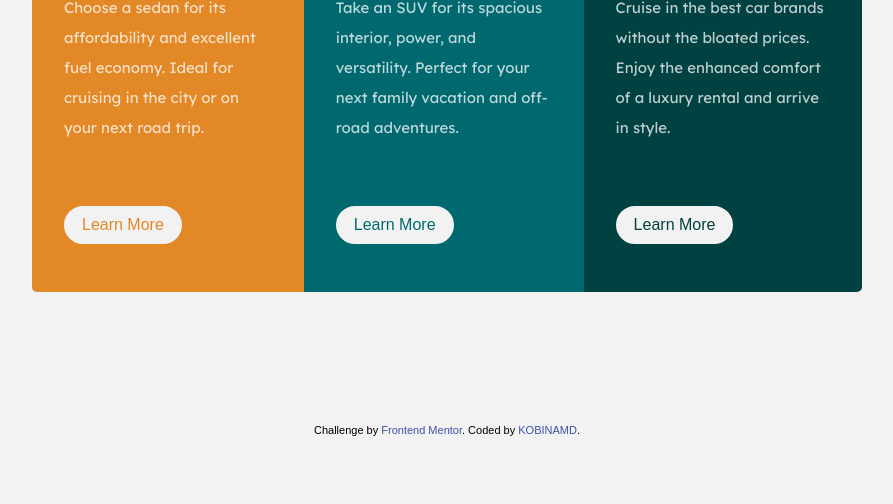
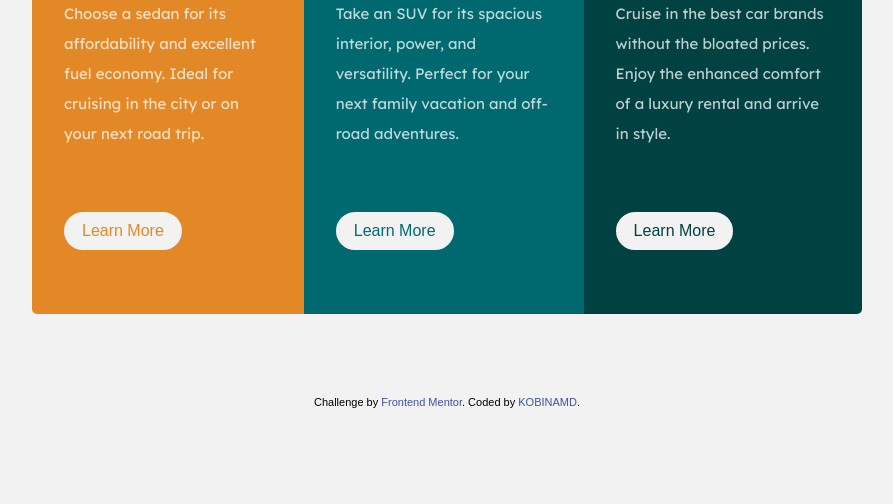
Before and after one commit to Kobinamd/3-column-preview-card, a plain HTML site: page index.html in a window 1280 px wide. Shown: the part 296-800 px from the top of the page, without its empty margins (193-1086 px from the left). Drawn offline with Linux system fonts and the light colour scheme.

Commit message:
trying to reduce the codes

```diff
--- a/css/3columnstyle.css
+++ b/css/3columnstyle.css
@@ -134,23 +134,27 @@ p {
     p {
         line-height: 2;
     }
-    .container {
+    .main {
+        display: flex;
         margin: 0 auto;
         width: 100vw;
-        height: 100vh;
+        /* height: 100vh; */
+        align-items: center;
+        justify-content: center;
+        flex-direction: column;
+        padding: 1.5em 0;
     }
     .inside-container {
-        margin: 0 auto;
-        /* max-width: 70%; */
-        height: 90vh;
-        padding: 2em 0;
+        margin: 50px auto;
+        padding-top: 2em;
+        /* padding-bottom: 2.5em; */
         display: flex;
         justify-content: center;
         align-items: center;
     }
     .row {
         max-width: 830px;
-        max-height: 520px;
+        /* max-height: 520px; */
         display: flex;
     }
     .para {
--- a/index.html
+++ b/index.html
@@ -26,7 +26,7 @@
 
 <body>
     <main class="main">
-        <div class="container">
+        <!-- <div class="container"> -->
         <div class="inside-container">
             <div class="row">
                 <div class="firstcol">
@@ -48,14 +48,12 @@
                     <p class="para">Cruise in the best car brands without the bloated prices. Enjoy the enhanced comfort of a luxury rental and arrive in style.</p>
                     <a href="#" class="btn lastbtn">Learn More</a>
                 </div>
-
-
             </div>
         </div>
         <div class="attribution">
             Challenge by <a href="https://www.frontendmentor.io?ref=challenge" target="_blank">Frontend Mentor</a>. Coded by <a href="https://twitter.com/KobinaMDD">KOBINAMD</a>.
         </div>
-        </div>
+        <!-- </div> -->
 
     </main>
 </body>
```
Lines whose indentation alone changed are shown as unchanged.
